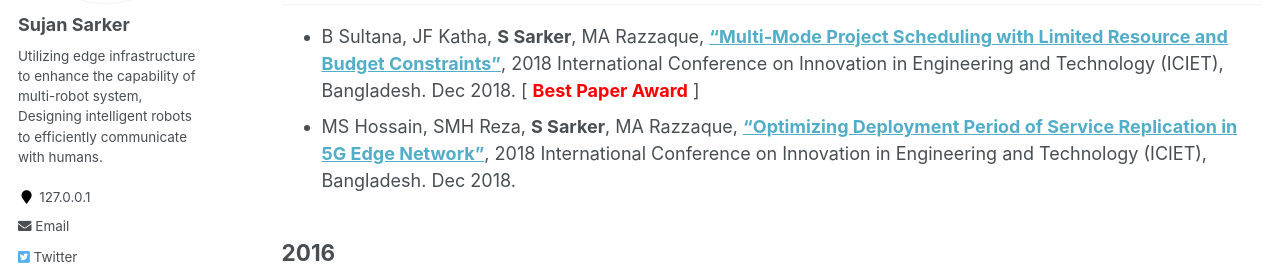
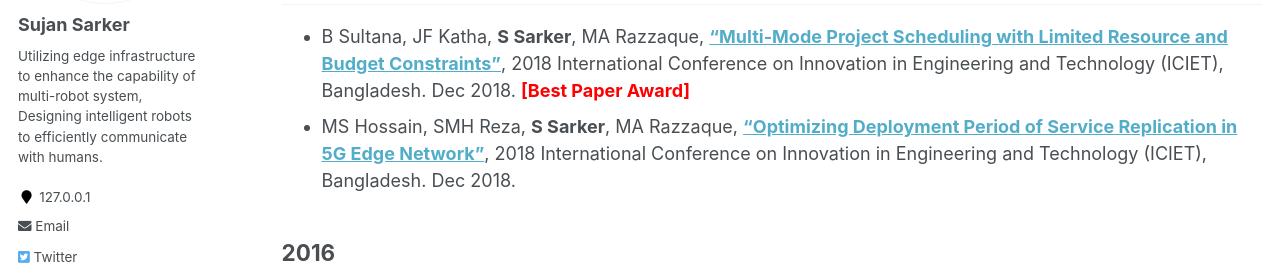
Before and after one commit to sujan-sarker/sujan-sarker.github.io, a Jekyll site: the page built from _pages/publications.md, in a window 1280 px wide and 900 px high, scrolled down 1567 px. Shown: the part 207-479 px from the top of the window. Built offline with Jekyll 4.4.1, drawn with Linux system fonts in a browser that asks for light colours.

Commit message:
Update publications.md

```diff
--- a/_pages/publications.md
+++ b/_pages/publications.md
@@ -31,7 +31,7 @@ author_profile: true
 
 ## 2018
 -----------
-*  B Sultana, JF Katha, **S Sarker**, MA Razzaque, [**"Multi-Mode Project Scheduling with Limited Resource and Budget Constraints"**](https://ieeexplore.ieee.org/abstract/document/8660864), 2018 International Conference on Innovation in Engineering and Technology (ICIET), Bangladesh. Dec 2018. [<span style="color:Red"> **Best Paper Award** </span>]
+*  B Sultana, JF Katha, **S Sarker**, MA Razzaque, [**"Multi-Mode Project Scheduling with Limited Resource and Budget Constraints"**](https://ieeexplore.ieee.org/abstract/document/8660864), 2018 International Conference on Innovation in Engineering and Technology (ICIET), Bangladesh. Dec 2018. <span style="color:Red"> **[Best Paper Award]** </span>
 *  MS Hossain, SMH Reza, **S Sarker**, MA Razzaque, [**"Optimizing Deployment Period of Service Replication in 5G Edge Network"**](https://ieeexplore.ieee.org/abstract/document/8660902), 2018 International Conference on Innovation in Engineering and Technology (ICIET), Bangladesh. Dec 2018.
 
 ## 2016
```
